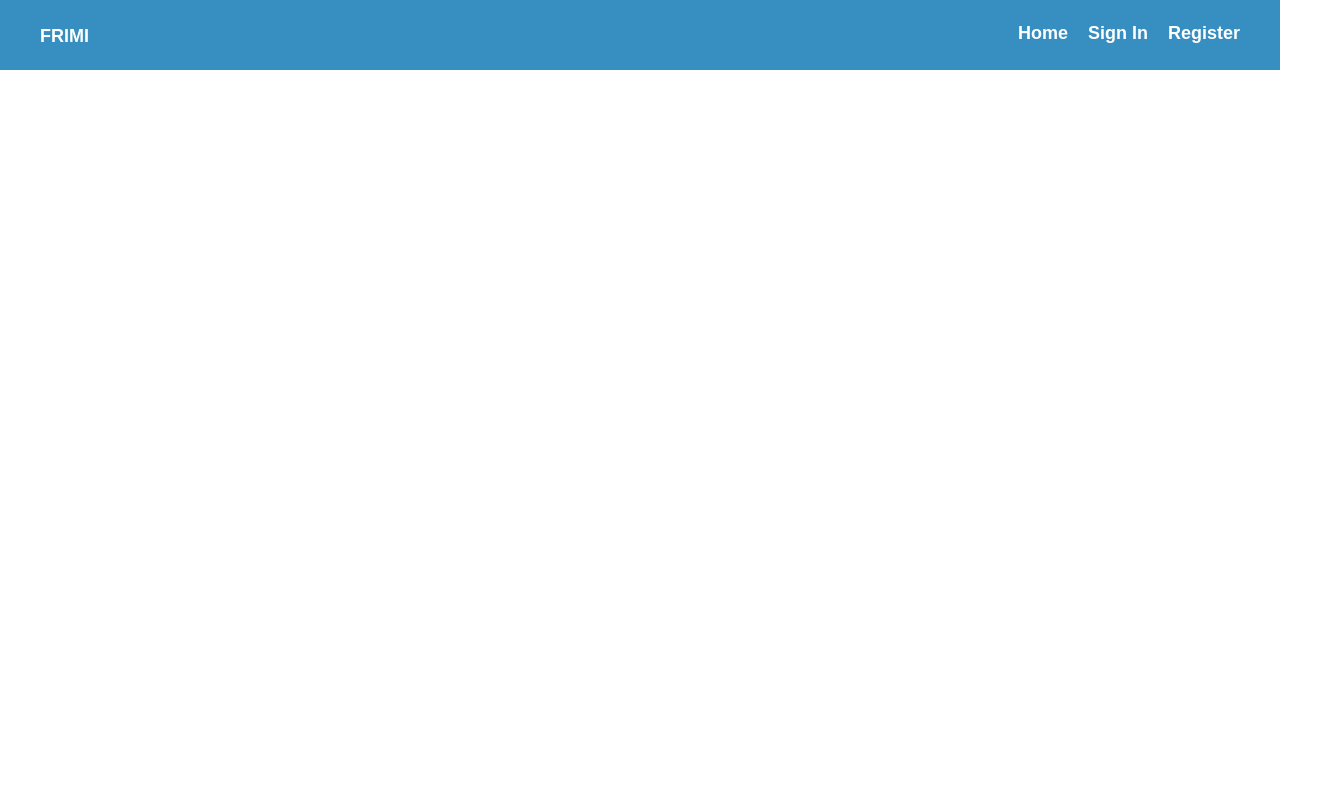
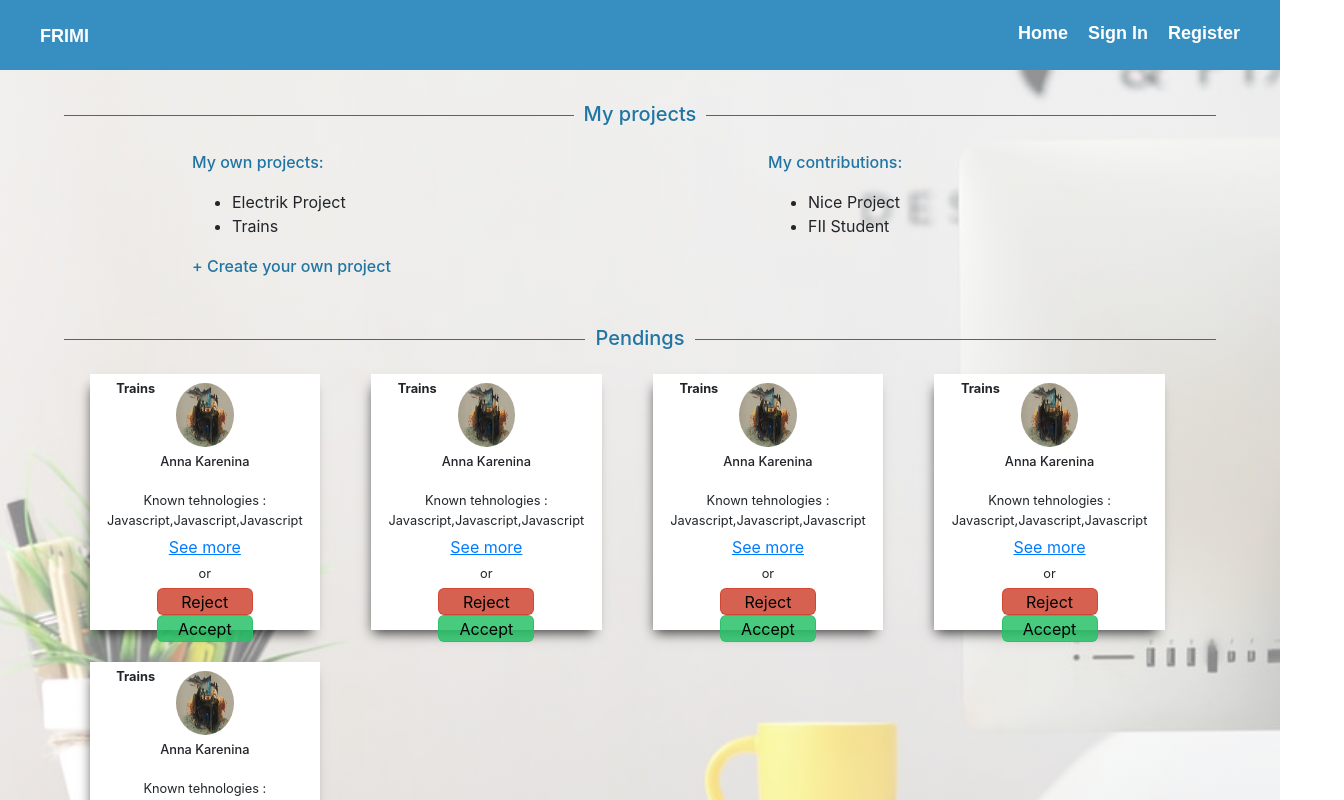
Before and after one commit to mihaellaluca/Proiect.Net-frontend, an Angular app: page /my-projects in a window 1280 px wide. Before the commit this address led to /. Shown: the top 800 px of the page, 1344 px wide, since content can reach past the window. Built offline with nearby package versions, Linux system fonts and the light colour scheme.

Commit message:
my-projects

```diff
--- a/src/app/app-routing.module.ts
+++ b/src/app/app-routing.module.ts
@@ -5,6 +5,7 @@ import { LoginComponent } from './components/login/login.component';
 import { RegisterComponent } from './components/register/register.component';
 import { AuthGuardService } from './services/auth/auth-guard.service';
 import { CreateProjectComponent } from './components/create-project/create-project.component';
+import { MyProjectsComponent } from './components/my-projects/my-projects.component';
 
 const routes: Routes = [
 	{
@@ -14,7 +15,8 @@ const routes: Routes = [
 	},
 	{ path: 'login', component: LoginComponent },
 	{ path: 'register', component: RegisterComponent },
-	{ path: 'create-project', component: CreateProjectComponent }
+	{ path: 'create-project', component: CreateProjectComponent },
+	{ path : 'my-projects', component: MyProjectsComponent}
 ];
 
 @NgModule({
--- a/src/app/app.module.ts
+++ b/src/app/app.module.ts
@@ -15,9 +15,10 @@ import { MihneaComponent } from './components/mihnea/mihnea.component';
 import { HeaderComponent } from './components/header/header.component';
 import { ProjectTabComponent } from './components/project-tab/project-tab.component';
 import { CreateProjectComponent } from './components/create-project/create-project.component';
+import { MyProjectsComponent } from './components/my-projects/my-projects.component';
 
 @NgModule({
-	declarations: [ AppComponent, LoginComponent, HomeComponent, RegisterComponent, TechItemComponent, MihneaComponent, HeaderComponent, ProjectTabComponent, CreateProjectComponent ],
+	declarations: [ AppComponent, LoginComponent, HomeComponent, RegisterComponent, TechItemComponent, MihneaComponent, HeaderComponent, ProjectTabComponent, CreateProjectComponent, MyProjectsComponent ],
 	imports: [ BrowserModule, AppRoutingModule, FormsModule, NgbModule, HttpClientModule,ReactiveFormsModule ],
 	providers: [],
 	bootstrap: [ AppComponent ]
--- a/src/app/components/create-project/create-project.component.scss
+++ b/src/app/components/create-project/create-project.component.scss
@@ -1,5 +1,4 @@
 @import "../../../assets/colors.scss";
-
 div#secondContainer {
 	margin-left: auto;
 	margin-right: auto;
--- /dev/null
+++ b/src/app/components/my-projects/my-projects.component.html
@@ -0,0 +1,88 @@
+<div id="container">
+    <div id="secondContainer">
+<div id="myProjects">
+        <h5>My projects</h5>
+
+    <div id="myOwnProjects">
+        <p>My own projects:</p>
+        <ul>
+            <li>Electrik Project</li>
+            <li>Trains</li>
+        </ul>
+       <p id="createProject">+ Create your own project</p>
+    </div>
+    <div id="myContributions">
+         <p>My contributions:</p>
+         <ul>
+             <li>Nice Project</li>
+             <li>FII Student</li>
+         </ul>
+    </div>
+</div>
+<div id="pendings">
+    <h5 id="pendingsHeader">Pendings</h5>
+    <div id="cards">
+        <div id="card">
+
+            <p id="projectTitle">Trains</p>
+            <img src='../../../assets/profilepic.jpg'>
+            <p id="imgDescription">Anna Karenina</p>
+            <p id="knownTehnologies">Known tehnologies : <br/>Javascript,Javascript,Javascript</p>
+            <a id="seeMore" href=''>See more</a>
+            <p>or</p>
+            <button class="btn btn--danger" id="reject" value="hello">Reject</button>
+            <button class="btn btn--success" id="accept">Accept</button>
+
+        </div>
+        <div id="card">
+
+                <p id="projectTitle">Trains</p>
+                <img src='../../../assets/profilepic.jpg'>
+                <p id="imgDescription">Anna Karenina</p>
+                <p id="knownTehnologies">Known tehnologies : <br/>Javascript,Javascript,Javascript</p>
+                <a id="seeMore" href=''>See more</a>
+                <p>or</p>
+                <button class="btn btn--danger" id="reject" value="hello">Reject</button>
+                <button class="btn btn--success" id="accept">Accept</button>
+
+        </div>
+        <div id="card">
+
+                <p id="projectTitle">Trains</p>
+                <img src='../../../assets/profilepic.jpg'>
+                <p id="imgDescription">Anna Karenina</p>
+                <p id="knownTehnologies">Known tehnologies : <br/>Javascript,Javascript,Javascript</p>
+                <a id="seeMore" href=''>See more</a>
+                <p>or</p>
+                <button class="btn btn--danger" id="reject" value="hello">Reject</button>
+                <button class="btn btn--success" id="accept">Accept</button>
+
+        </div>
+        <div id="card">
+
+                <p id="projectTitle">Trains</p>
+                <img src='../../../assets/profilepic.jpg'>
+                <p id="imgDescription">Anna Karenina</p>
+                <p id="knownTehnologies">Known tehnologies : <br/>Javascript,Javascript,Javascript</p>
+                <a id="seeMore" href=''>See more</a>
+                <p>or</p>
+                <button class="btn btn--danger" id="reject" value="hello">Reject</button>
+                <button class="btn btn--success" id="accept">Accept</button>
+
+        </div>
+        <div id="card">
+
+                <p id="projectTitle">Trains</p>
+                <img src='../../../assets/profilepic.jpg'>
+                <p id="imgDescription">Anna Karenina</p>
+                <p id="knownTehnologies">Known tehnologies : <br/>Javascript,Javascript,Javascript</p>
+                <a id="seeMore" href=''>See more</a>
+                <p>or</p>
+                <button class="btn btn--danger" id="reject" value="hello">Reject</button>
+                <button class="btn btn--success" id="accept">Accept</button>
+
+        </div>
+    </div>
+</div>
+</div>
+</div>
--- /dev/null
+++ b/src/app/components/my-projects/my-projects.component.scss
@@ -0,0 +1,198 @@
+@import './../../../assets/colors.scss';
+div#container{
+    position:absolute;
+    background-repeat: no-repeat;
+    width: 100%;
+
+    background-image: linear-gradient(rgba(255,255,255,.5), rgba(255,255,255,.5)),url('../../../assets/background.jpg');
+    background-position: center;
+    background-repeat: no-repeat;
+    background-size: cover;
+}
+div#secondContainer{
+    margin-left: 5vw;
+    margin-right: 5vw;
+}
+h5 {
+overflow: hidden;
+text-align: center;
+margin-top: 4vh;
+color: rgb(32, 117, 163);
+}
+
+h5:before,
+h5:after {
+background-color: rgb(32, 117, 163);
+content: "";
+display: inline-block;
+height: 1px;
+position: relative;
+vertical-align: middle;
+width: 50%;
+}
+
+h5:before {
+right: 0.5em;
+margin-left: -50%;
+}
+
+h5:after {
+left: 0.5em;
+margin-right: -50%;
+}
+div#myOwnProjects{
+    position:absolute;
+    width: 45vw;
+
+}
+div#myOwnProjects{
+    position:absolute;
+    margin-left: 10vw;
+    width: 22.5vw;
+    margin-top: 2vh;
+    p{
+        color: rgb(32, 117, 163);
+        font-weight: 500;
+    }
+}
+div#myContributions{
+    position:absolute;
+    margin-left: 55vw;
+    width: 45vw;
+    margin-top: 2vh;
+    p{
+        color: rgb(32, 117, 163);
+        font-weight: 500;
+    }
+}
+p#createProject:hover{
+    cursor: pointer;
+}
+#pendingsHeader{
+    margin-top: 200px;
+}
+#cards{
+    display: flex;
+    flex-wrap: wrap;
+    text-align: center;
+
+}
+#card{
+    margin: 2vh 2vw 2vh 2vw;
+    width: 18vw;
+    height: 20vw;
+    background-color: rgb(255, 255, 255);
+    -webkit-box-shadow: -3px 8px 12px -5px rgba(0,0,0,0.75);
+    -moz-box-shadow: -3px 8px 12px -5px rgba(0,0,0,0.75);
+    box-shadow: -3px 8px 12px -5px rgba(0,0,0,0.75);
+    p{
+        font-size: 1vw;
+        margin: 5px;
+    }
+    #imgDescription{
+        margin-bottom: 20px;
+        font-weight: 500;
+    }
+    #projectTitle{
+        font-weight: 700;
+        margin-left: 0px;
+        margin-right: 60%;
+    }
+    img{
+        margin-top: -20px;
+        border-radius: 50%;
+        width: 25%;
+        height: 25%;
+    }
+    #seeMore{
+        text-decoration: underline;
+
+    }
+    .btn{
+
+
+        padding: 0px;
+        width: 6em;
+        height: 1.7em;
+        cursor: pointer;
+        color: white;
+        border-radius: 6px;
+        margin: 0px 10px;
+        color: black;
+        text-align: center;
+        line-height: 100%;
+      }
+
+      .btn--success{
+          background-color: rgba(38, 194, 103, 0.842);
+          border-color: rgba(38, 194, 103, 0.842);
+      }
+      .btn--danger{
+          background-color: rgba(207, 66, 47, 0.835);
+          border-color: rgba(207, 66, 47, 0.835);
+      }
+      .btn--outline{
+          background-color: white;
+      }
+
+      .btn--outline.btn--success{
+          color:rgb(15, 182, 84);
+          border-color:rgb(15, 182, 84);
+      }
+      .btn--outline.btn--danger{
+          color:rgba(207, 66, 47, 0.835);
+          border-color:rgba(207, 66, 47, 0.835);
+      }
+      .btn--outline.btn--blue:hover{
+          color:white;
+          background-color:rgb(66, 161, 216);
+      }
+      .btn--outline.btn--success:hover{
+          color:white;
+          background-color:rgb(15, 182, 84);
+      }
+      .btn--outline.btn--danger:hover{
+          color:white;
+          background-color:rgba(207, 66, 47, 0.835);
+      }
+      .btn--loading{
+          position: relative;
+        }
+
+      .btn--loading:after{
+          content: '';
+          position: absolute;
+          width: 0; height: 2px;
+          display: block;
+          margin-top: 5px;
+          left: 0;
+          background: rgb(255, 255, 255);
+          animation: moving 1s infinite alternate;
+        }
+        .btn--loading.btn--outline.btn--danger:after{
+
+          background: rgba(207, 66, 47, 0.835);
+
+      }
+      .btn--loading.btn--outline.btn--success:after{
+
+          background: rgb(15, 182, 84);
+
+      }
+      .btn--loading.btn--outline.btn--blue:after{
+
+          background: rgb(66, 161, 216);
+
+      }
+      @keyframes moving {
+          0% {
+          width: 0%;
+          }
+
+          100%
+          {
+            width: 100%;
+
+          }}
+
+}
--- /dev/null
+++ b/src/app/components/my-projects/my-projects.component.ts
@@ -0,0 +1,15 @@
+import { Component, OnInit } from '@angular/core';
+
+@Component({
+  selector: 'app-my-projects',
+  templateUrl: './my-projects.component.html',
+  styleUrls: ['./my-projects.component.scss']
+})
+export class MyProjectsComponent implements OnInit {
+
+  constructor() { }
+
+  ngOnInit() {
+  }
+
+}
```
Also changed, not shown: 1 other file (tests, documents, lock files or other folders).
